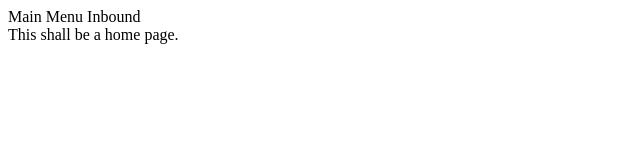
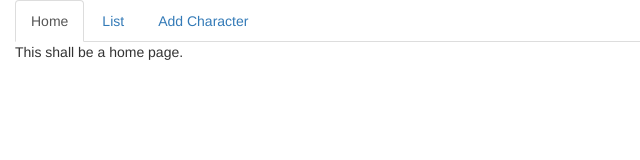
Before and after one commit to jfunk09/dnd-char, a website: page views/index.html at #/characters in a window 1280 px wide. Shown: the whole page, without its empty margins (0-640 px from the left). Drawn offline with nearby package versions, Linux system fonts and the light colour scheme; some packages are replaced by stand-ins of ours.

Commit message:
built menu basics

```diff
--- a/app/js/main.js
+++ b/app/js/main.js
@@ -57,8 +57,17 @@ app.config(['$stateProvider', '$urlRouterProvider', '$locationProvider', functio
 		});
 }]);
 
-app.controller('mainMenuCtrl', [function () {
-
+app.controller('mainMenuCtrl', ['$scope', '$state', function ($scope, $state) {
+	$scope.menuTabs = [
+		{number: 0, title: 'Home', state: 'app'},
+		{number: 1, title: 'List', state: 'app.characterList'},
+		{number: 2, title: 'Add Character', state: 'app.createCharacter'}
+	];
+	$scope.activeTab = 0;
+	$scope.goTo =function (tab) {
+		$scope.activeTab = tab.number;
+		$state.go(tab.state);
+	};
 }]);
 
 app.controller('characterListCtrl', ['$scope', '$http', function ($scope, $http) {
--- a/views/index.html
+++ b/views/index.html
@@ -2,11 +2,18 @@
 <html>
 <head>
 	<base href='/' />
+	<link href='/bower_components/bootstrap/dist/css/bootstrap.css' rel='stylesheet'/>
+	<link href='/bower_components/bootstrap/dist/css/bootstrap-theme.css' rel='stylesheet'/>
+	<link href='/styles/main.css' rel='stylesheet'/>
 </head>
 <body ng-app='dndCharApp' ng-strict>
 
-<div ui-view='mainMenu'></div>
-<div ui-view='content'></div>
+
+<div class='container-fluid'>
+	<div class='row' ui-view='mainMenu'></div>
+	<div class='row' ui-view='content'></div>
+</div>
+
 
 <script src='/bower_components/jquery/dist/jquery.js'></script>
 <script src='/bower_components/bootstrap/dist/js/bootstrap.js'></script>
--- a/views/partials/homepage.html
+++ b/views/partials/homepage.html
@@ -1,3 +1,3 @@
-<div>
+<div class='col-md-12'>
     This shall be a home page.
 </div>
--- a/views/partials/mainMenu.html
+++ b/views/partials/mainMenu.html
@@ -1,3 +1,7 @@
-<div>
-    Main Menu Inbound
+<div class='col-md-12'>
+    <ul class='nav nav-tabs'>
+        <li ng-repeat='tab in menuTabs' ng-class='{"active": tab.number == activeTab}'>
+            <a ng-click='goTo(tab)'>{{tab.title}}</a>
+        </li>
+    </ul>
 </div>
```
Also changed, not shown: views/partials/characterList.html (+2 -0 lines), views/partials/createCharacter.html (+1 -1 lines).
